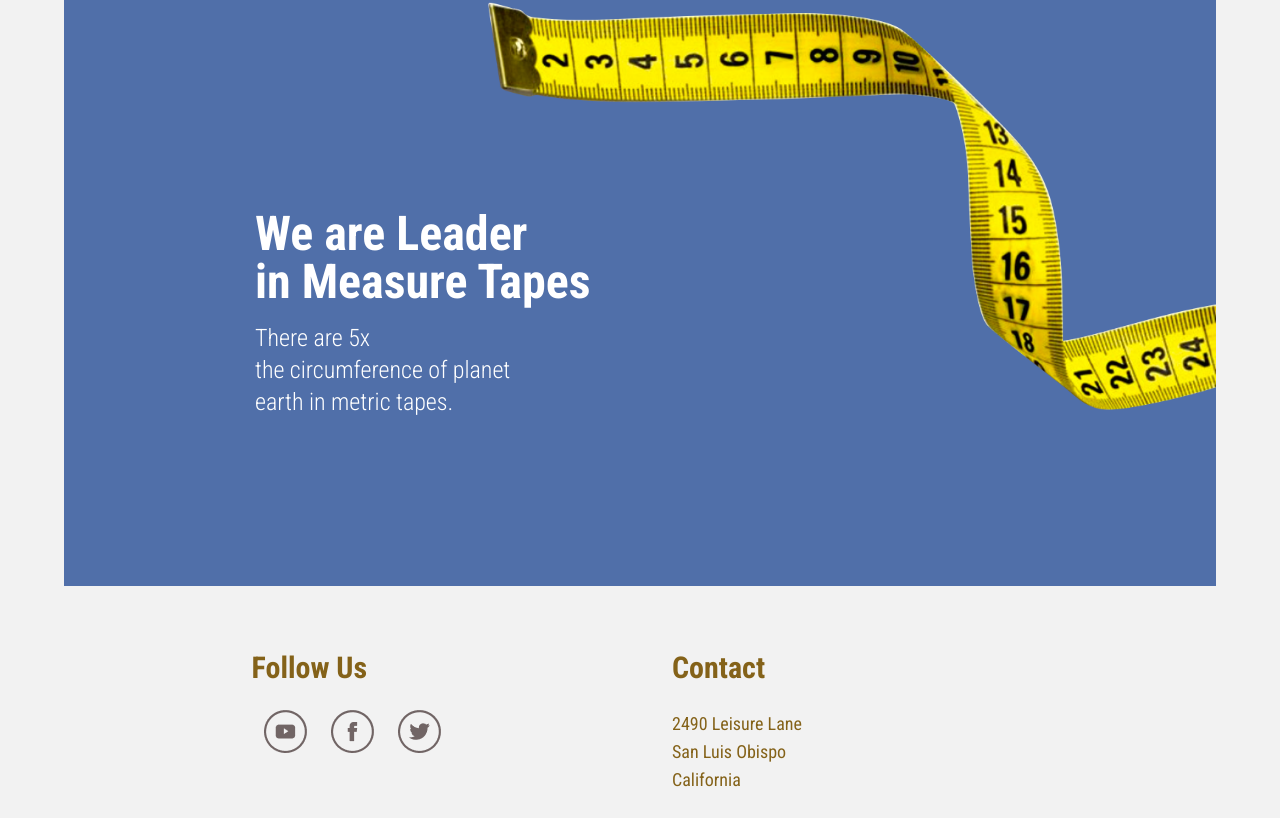
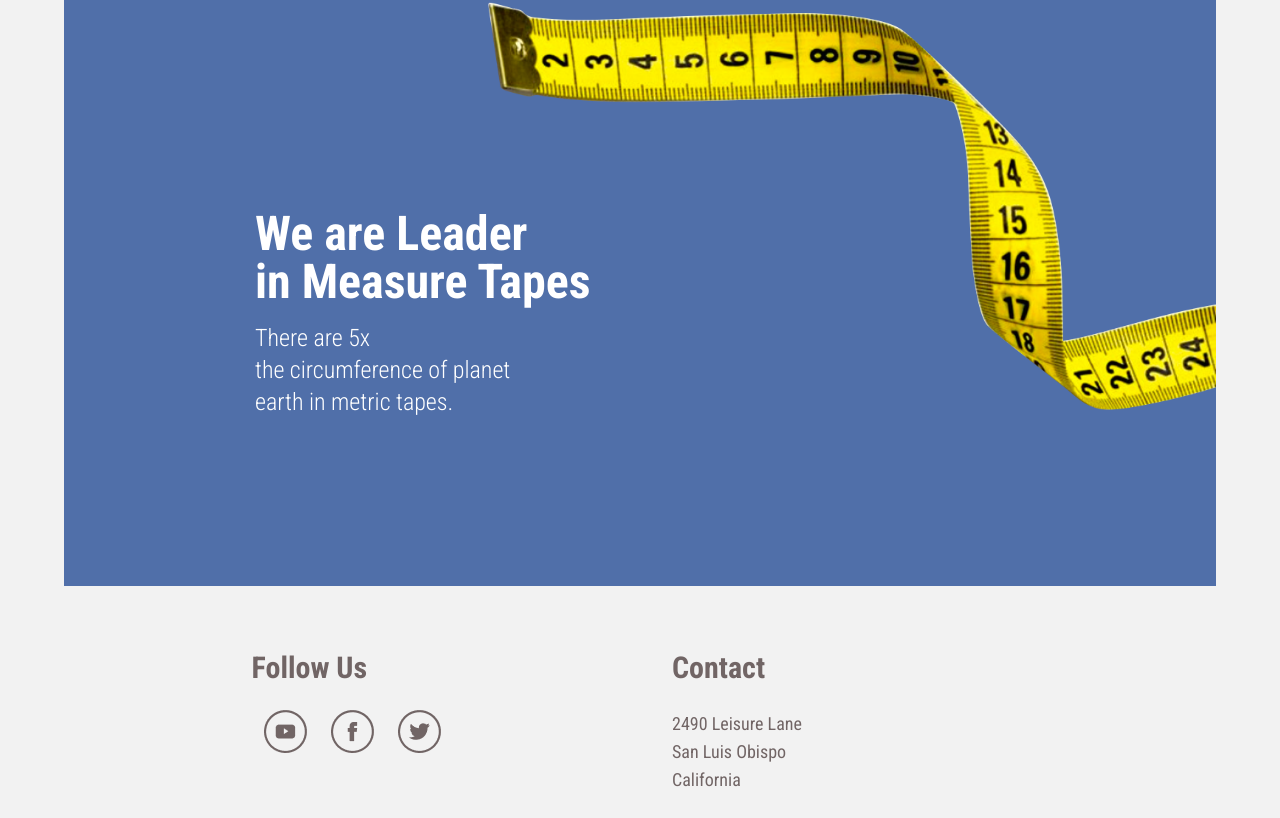
Before and after one commit to goismurilo/calindra-desafios-frontend, a Next.js app: page / in a window 1280 px wide. Shown: the part 833-1651 px from the top of the page. Built offline with nearby package versions, Linux system fonts and the light colour scheme.

Commit message:
fix(Desafio02): Conserta cor da fonte no footer

```diff
--- a/components/Footer/index.tsx
+++ b/components/Footer/index.tsx
@@ -9,7 +9,7 @@ export default function Footer() {
         <footer className='md:flex md:justify-center'>
             {/* Redes Sociais */}
             <div className='max-w-7xl mx-auto px-4 pt-16 pb-2 md:text-left lg:px-8 items-center text-center'>
-                <span className='font-bold text-3xl text-primary-text'>Follow Us</span>
+                <span className='font-bold text-3xl text-secondary-text'>Follow Us</span>
                 <div className='w-4xl px-4 md:px-0 py-6 items-center flex justify-center'>
                     <div className='px-3'>
                         <Image src={youtubeIcon} alt="Icone do Youtube" />
@@ -24,9 +24,9 @@ export default function Footer() {
             </div>
             {/* Contatos */}
             <div className='max-w-7xl md:w-6/12 mx-auto md:m-0  px-4 md:pt-16 text-center md:text-left lg:px-8 items-center'>
-                <span className='font-bold text-3xl text-primary-text'>Contact</span>
+                <span className='font-bold text-3xl text-secondary-text'>Contact</span>
                 <div className='py-6'>
-                    <p className='font-normal text-primary-text text-lg'>2490 Leisure Lane<br />
+                    <p className='font-normal text-secondary-text text-lg'>2490 Leisure Lane<br />
                         San Luis Obispo<br />
                         California</p>
                 </div>
```
